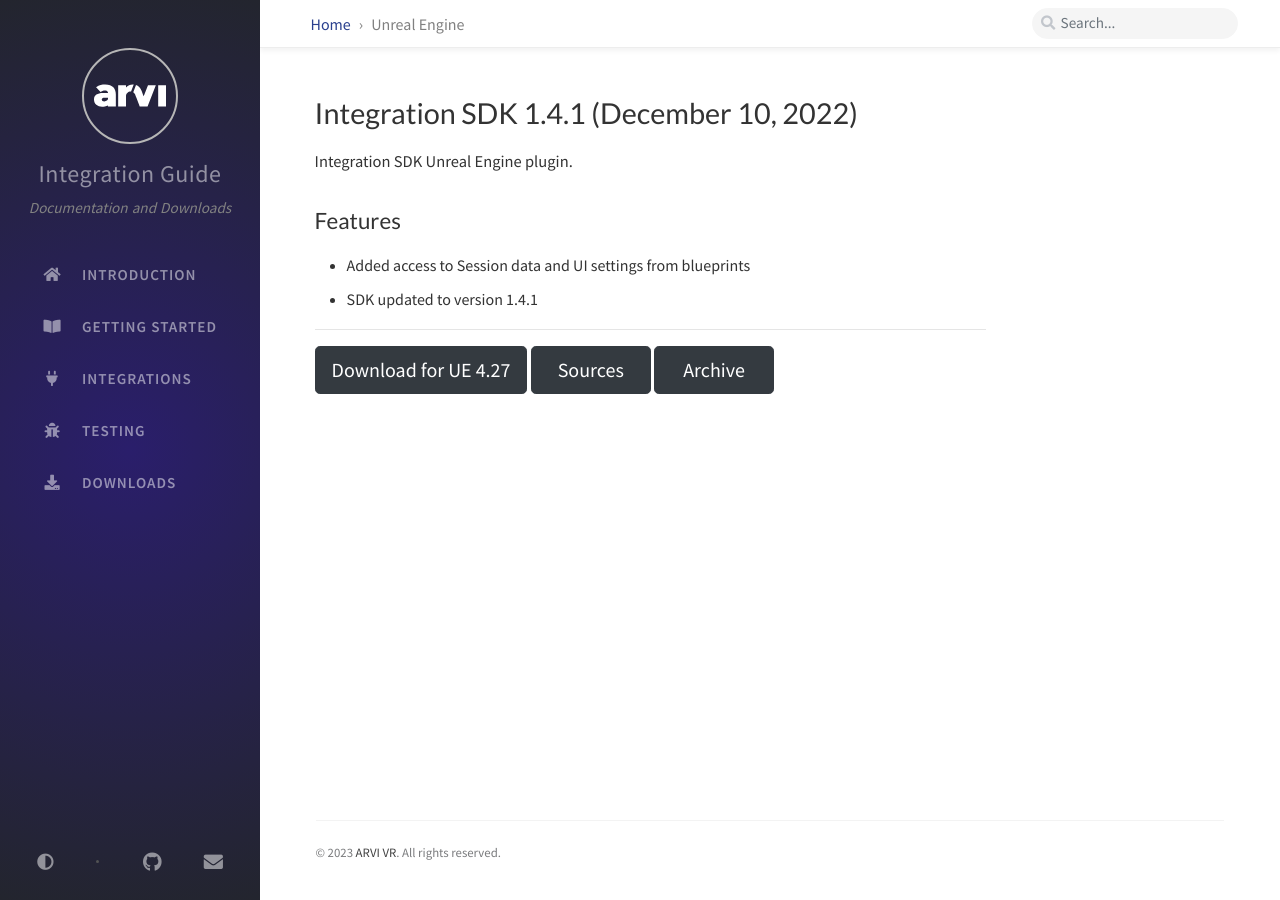
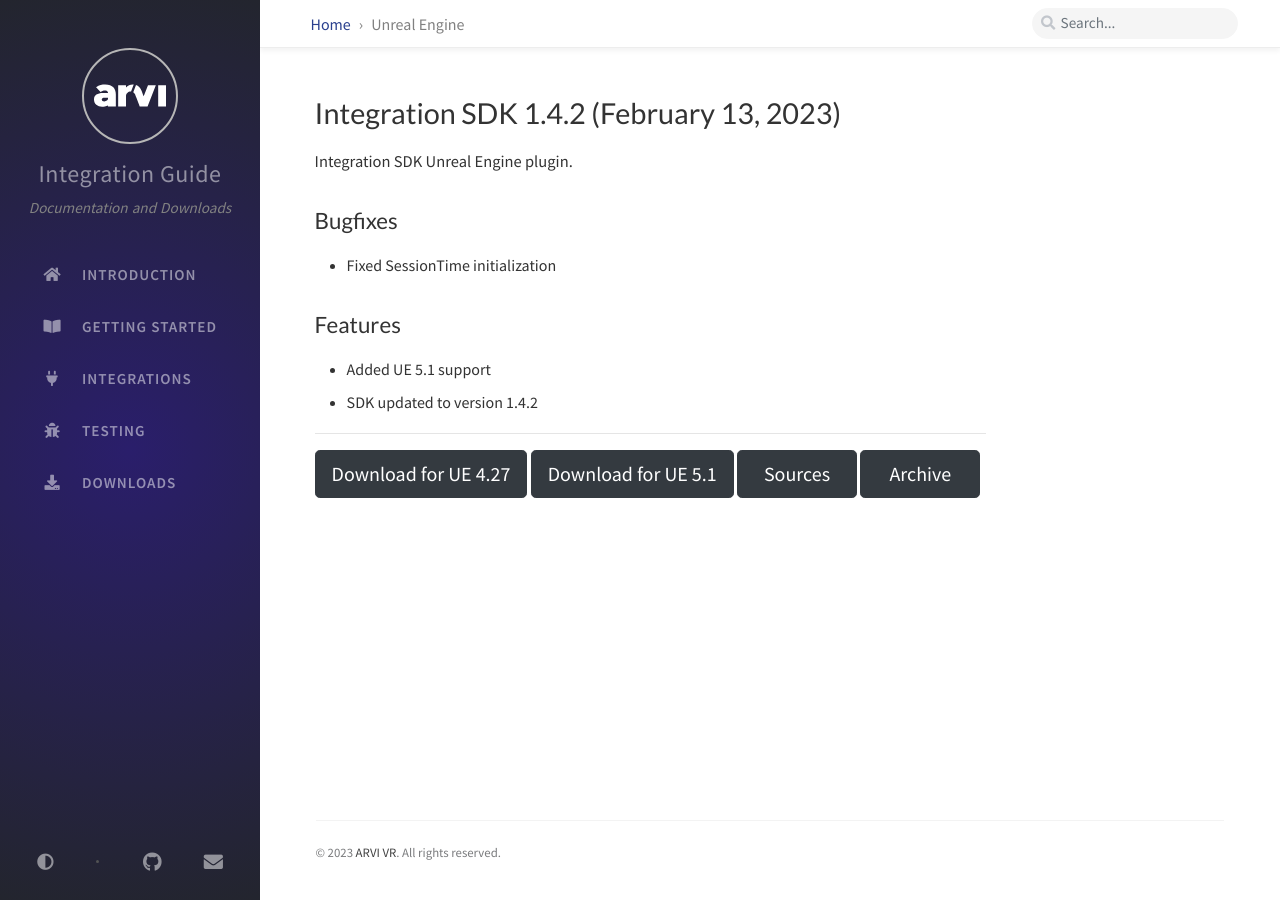
Before and after one commit to arvi-vr/integration-guide, a Jekyll site: the page built from _tabs/downloads-unreal.md, in a window 1280 px wide. Built offline with Jekyll 4.4.1, drawn with Linux system fonts in a browser that asks for light colours; comment, search, counter and statistics services are not loaded.

Commit message:
Update downloads-unreal.md

```diff
--- a/_tabs/downloads-unreal.md
+++ b/_tabs/downloads-unreal.md
@@ -4,15 +4,19 @@
 menu: child
 ---
 
-# Integration SDK 1.4.1 (December 10, 2022)
+# Integration SDK 1.4.2 (February 13, 2023)
 
 Integration SDK Unreal Engine plugin.
 
+## Bugfixes
+- Fixed SessionTime initialization
+
 ## Features
-- Added access to Session data and UI settings from blueprints
-- SDK updated to version 1.4.1
+- Added UE 5.1 support
+- SDK updated to version 1.4.2
 
 <hr>
-<button onclick="window.open('https://github.com/arvi-vr/unreal-integration/releases/download/1.4.1/ARVIIntegration_UE.4.27.zip')" type="button" class="btn btn-dark btn-lg">Download for UE 4.27</button>
+<button onclick="window.open('https://github.com/arvi-vr/unreal-integration/releases/download/1.4.2/ARVIIntegration_UE4.27.zip')" type="button" class="btn btn-dark btn-lg">Download for UE 4.27</button>
+<button onclick="window.open('https://github.com/arvi-vr/unreal-integration/releases/download/1.4.2/ARVIIntegration_UE5.1.zip')" type="button" class="btn btn-dark btn-lg">Download for UE 5.1</button>
 <button onclick="window.open('https://github.com/arvi-vr/unreal-integration')" type="button" class="btn btn-dark btn-lg">Sources</button>
 <button onclick="window.open('https://github.com/arvi-vr/unreal-integration/releases')" type="button" class="btn btn-dark btn-lg">Archive</button>
```
